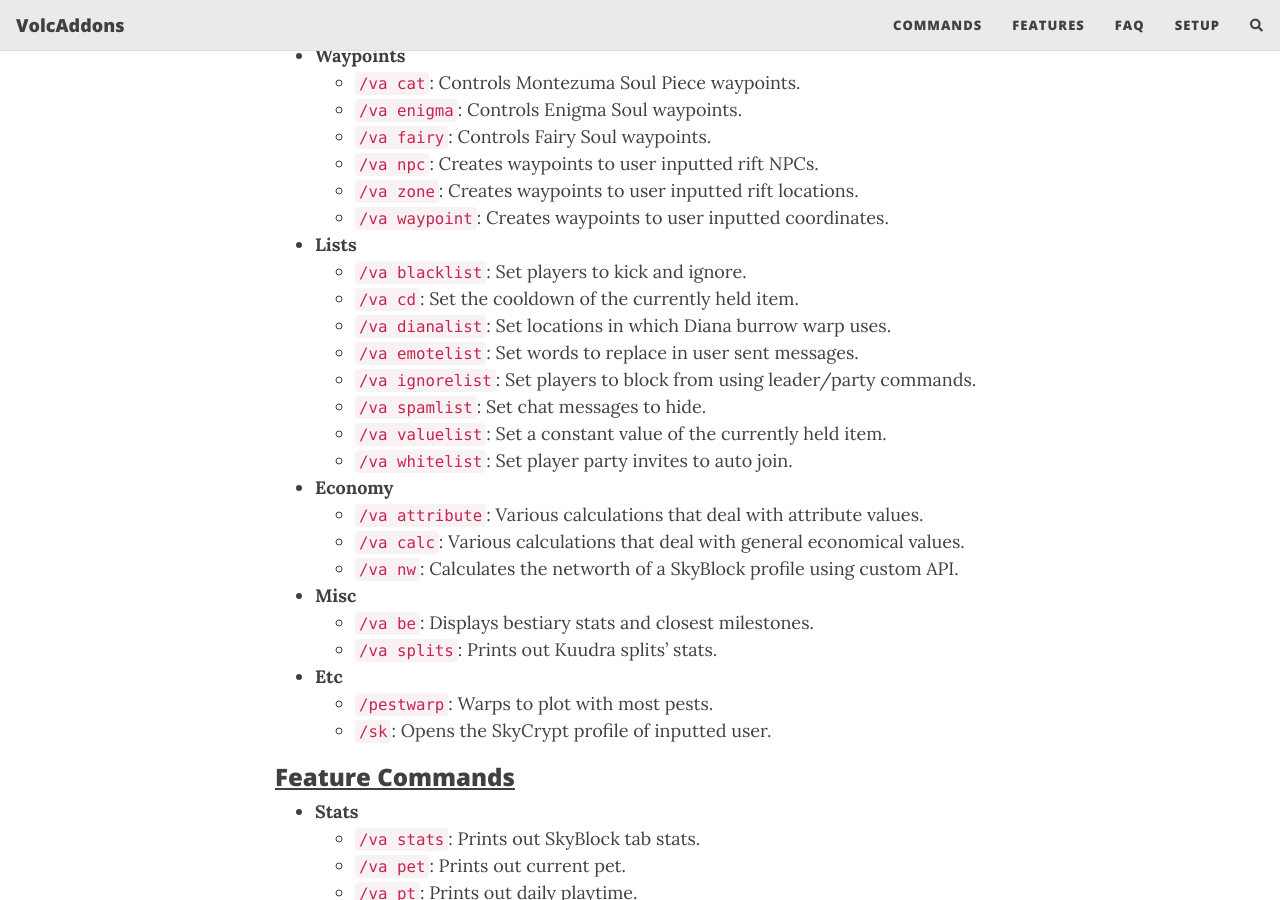
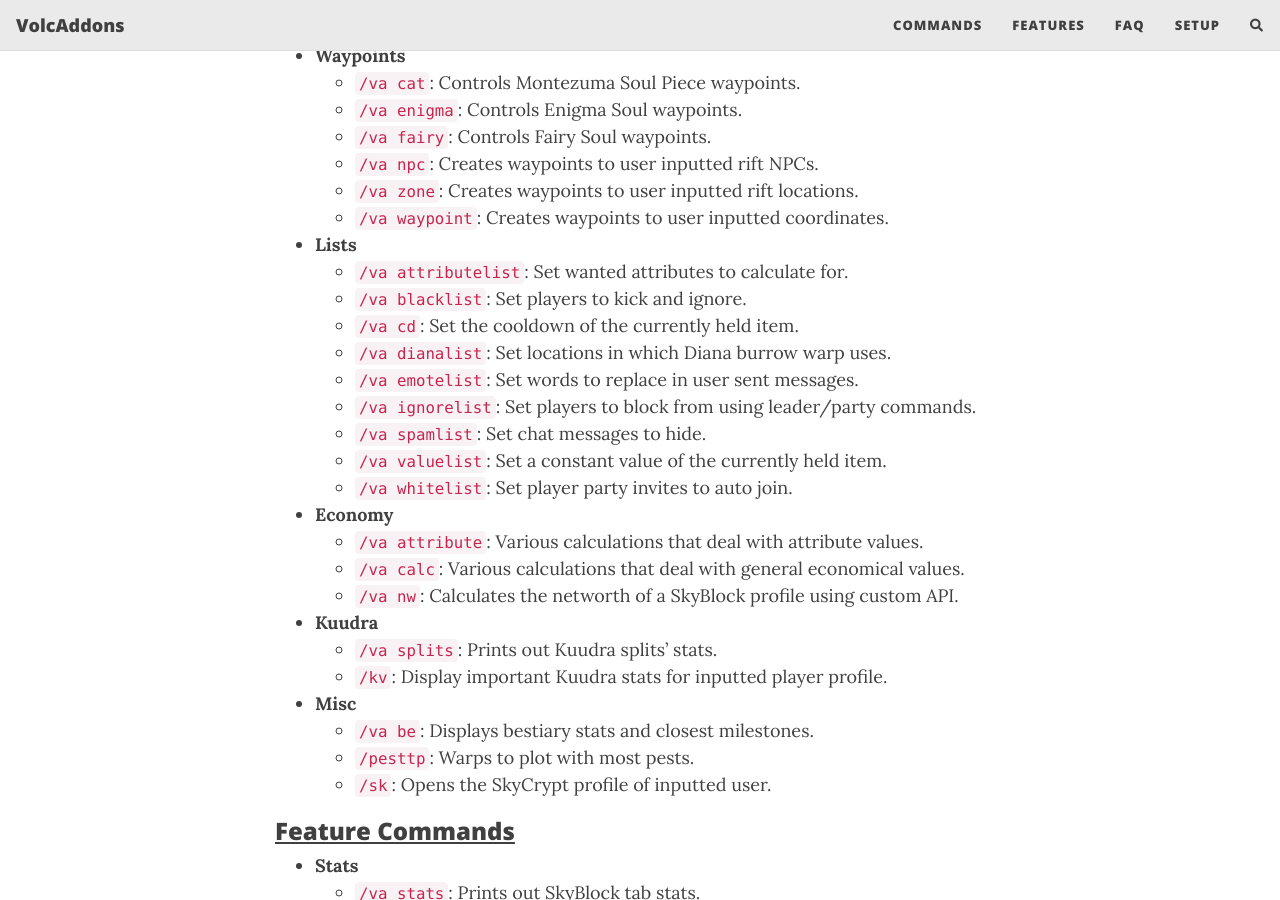
Before and after one commit to zhenga8533/VolcAddons, a Jekyll site: the page built from docs/commands.md, in a window 1280 px wide and 900 px high, scrolled down 505 px. Built offline with Jekyll 4.4.1, drawn with Linux system fonts in a browser that asks for light colours; nearby versions of some CDN libraries; comment, search, counter and statistics services are not loaded.

Commit message:
updated github page to v2.8.7

```diff
--- a/docs/commands.md
+++ b/docs/commands.md
@@ -19,6 +19,7 @@
     - `/va zone`: Creates waypoints to user inputted rift locations.
     - `/va waypoint`: Creates waypoints to user inputted coordinates.
 - **Lists**
+    - `/va attributelist`: Set wanted attributes to calculate for.
     - `/va blacklist`: Set players to kick and ignore.
     - `/va cd`: Set the cooldown of the currently held item.
     - `/va dianalist`: Set locations in which Diana burrow warp uses.
@@ -31,11 +32,12 @@
     - `/va attribute`: Various calculations that deal with attribute values.
     - `/va calc`: Various calculations that deal with general economical values.
     - `/va nw`: Calculates the networth of a SkyBlock profile using custom API.
+- **Kuudra**
+    - `/va splits`: Prints out Kuudra splits' stats.
+    - `/kv`: Display important Kuudra stats for inputted player profile.
 - **Misc**
     - `/va be`: Displays bestiary stats and closest milestones.
-    - `/va splits`: Prints out Kuudra splits' stats.
-- **Etc**
-    - `/pestwarp`: Warps to plot with most pests.
+    - `/pesttp`: Warps to plot with most pests.
     - `/sk`: Opens the SkyCrypt profile of inputted user.
 
 ### <u>Feature Commands</u>
```
Also changed, not shown: docs/features.md (+2 -0 lines).
